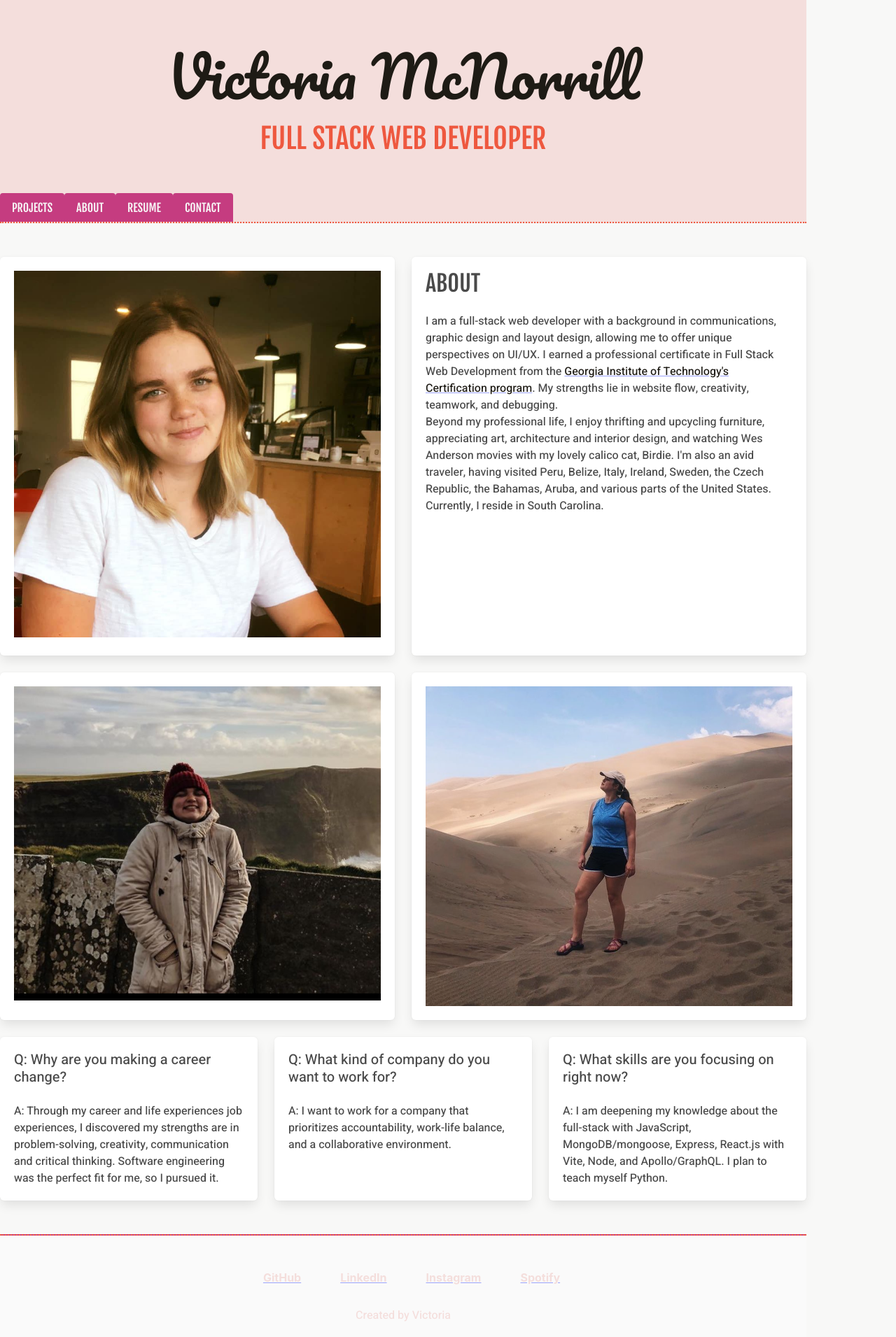
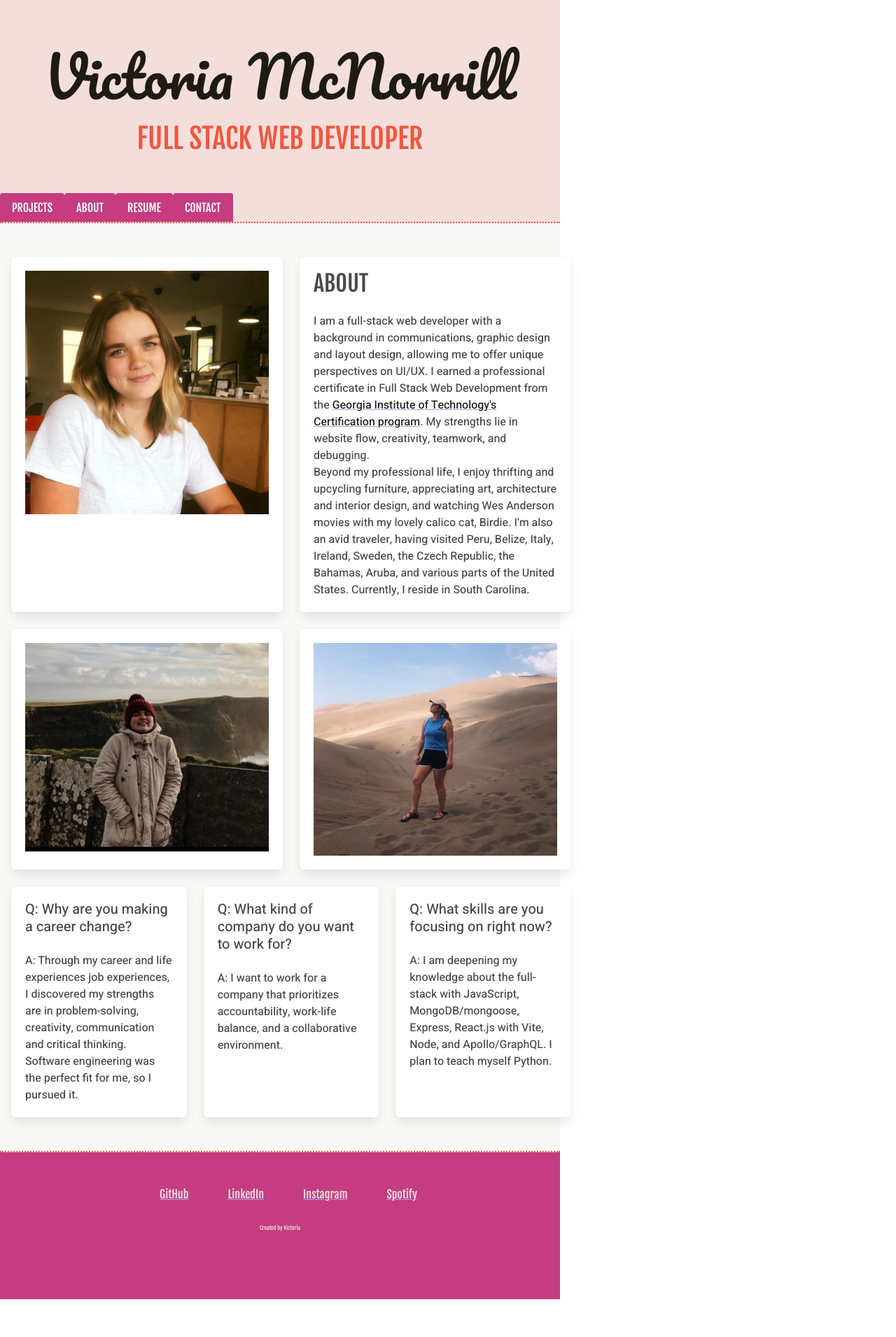
Before and after one commit to victoriamcn/Portfolio, a React (Vite) app: page / in a window 1280 px wide. Shown: the top 1911 px of the page at 70% size. After the commit the page ends 1857 px from the top, so only its background shows below. Built offline with nearby package versions, Linux system fonts and the light colour scheme; a web font is replaced by a local one.

Commit message:
BUG: vh is not the full width of the screen

```diff
--- a/src/App.css
+++ b/src/App.css
@@ -16,30 +16,18 @@
 
 /* EVERYTHING */
 
-.all-content {
-  width: 100% !important;
-}
 
 body {
   background-color: var(--light-alabaster) !important;
-  color: var(--dark-zeus);
-  width: 100% !important;
+  color: var(--dark-zeus) !important;
+  width: 100vh !important;
 }
 
 /* HEADER */
 
 header  {
   background-color: var(--nav-pink-vanillaice) !important;
-  width: 100% !important;
-}
-
-.herobackground {
-  border-bottom: 2px dotted var(--link-orange-flamingo) !important;
-  margin-bottom: 3rem !important;
-}
-
-#projects, #nav {
-  border-top: none !important;
+  width: 100vh !important;
 }
 
 .victoriatitle {
@@ -54,12 +42,22 @@ header  {
   font-size: 2.5rem;
 }
 
+.herobackground {
+  border-bottom: 2px dotted var(--link-orange-flamingo) !important;
+  margin-bottom: 3rem !important;
+}
+
+#projects, #nav {
+  border-top: none !important;
+}
+
+
 /* MAIN */
 
 main {
-  width: 100% !important;
-  margin-left: 1rem;
-  margin-right: 1rem;
+  width: 100vh !important;
+  margin-left: 1rem !important;
+  margin-right: 1rem !important;
 }
 
 p, li {
@@ -76,13 +74,18 @@ p, li {
 footer {
   margin-top: 3rem !important;
   border-top: 2px dotted var(--link-orange-flamingo) !important;
-  background-color: var(--btn-pink-redviolet) !important;
-  width: 100% !important;
+  width: 100vh !important;
 
 }
 
+.footer {
+  background-color: var(--btn-pink-redviolet) !important;
+  font-family: 'Fjalla One', 'Bebas Neue', sans-serif !important;
+}
+
 .byvictoria {
-  font-style: italic;
+  font-size: .5rem;
+  font-family: 'Fjalla One', 'Bebas Neue', sans-serif !important;
 }
 
 /* LINKS AND ICONS */
--- a/src/components/Footer.jsx
+++ b/src/components/Footer.jsx
@@ -29,7 +29,6 @@ function Footer() {
           </div>
           <div className="content has-text-centered">
             <p className='byvictoria'>Created by Victoria</p>
-            <p className='byvictoria is-small'>with React, JavaScript and Bulma CSS</p>
           </div>
       </div>
     );
```
